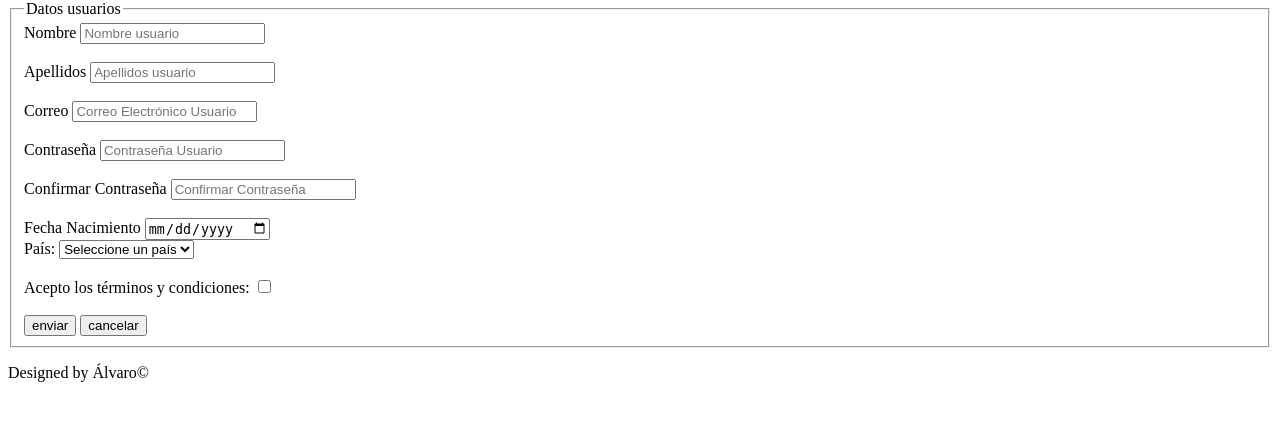
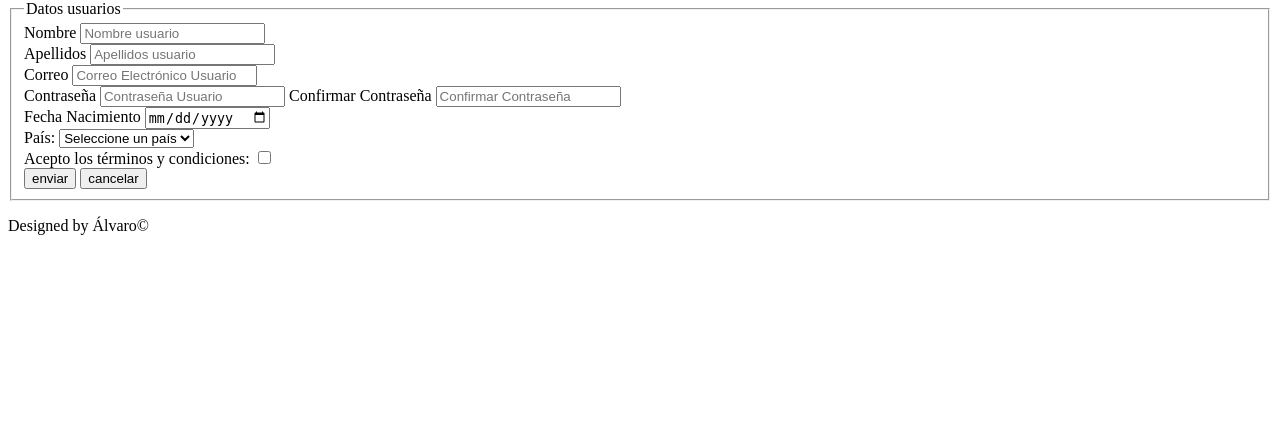
Before and after one commit to alvgarsan5/FormularioDatos, a PHP site: page / in a window 1280 px wide. Shown: the part 80-501 px from the top of the page. Run offline with PHP 8.4, Linux system fonts and the light colour scheme.

Commit message:
arregaldo el html del formulario

```diff
--- a/app/index.php
+++ b/app/index.php
@@ -94,13 +94,13 @@ if($_SERVER["REQUEST_METHOD"]== "POST"){
                 <article>
                     <label for="nombre">Nombre</label>
                     <input type="text" name="nombre" id="nombre" placeholder="Nombre usuario" required>
-                     <span style="color:red;"><?php echo $error['nombre'] ?? ''; ?></span><br><br>
+                     <span style="color:red;"><?php echo $error['nombre'] ?? ''; ?></span>
                 </article>
 
                   <article>
                     <label for="Apellidos">Apellidos</label>
                     <input type="text" name="apellidos" id="apellidos" placeholder="Apellidos usuario" required>
-                     <span style="color:red;"><?php echo $error['apellidos'] ?? ''; ?></span><br><br>
+                     <span style="color:red;"><?php echo $error['apellidos'] ?? ''; ?></span>
                 </article>
 
 
@@ -108,16 +108,15 @@ if($_SERVER["REQUEST_METHOD"]== "POST"){
                 <article>
                     <label for="email">Correo</label>
                     <input type="email" name="email" id="email" placeholder="Correo Electrónico Usuario" required >
-                     <span style="color:red;"><?php echo $error['email'] ?? ''; ?></span><br><br>
-                </article>
+                     <span style="color:red;"><?php echo $error['email'] ?? ''; ?></span>
 
                 <article>
                     <label for="password">Contraseña</label>
                     <input type="password" name="password" id="password" placeholder="Contraseña Usuario" required >
-                    <span style="color:red;"><?php echo $error['password'] ?? ''; ?></span><br><br>
+                    <span style="color:red;"><?php echo $error['password'] ?? ''; ?></span>
                      <label for="confirmarPassword">Confirmar Contraseña</label>
                     <input type="password" name="confirmarPassword" id="confirmarPassword" placeholder="Confirmar Contraseña" required >
-                    <span style="color:red;"><?php echo $error['confirmarPassword'] ?? ''; ?></span><br><br>
+                    <span style="color:red;"><?php echo $error['confirmarPassword'] ?? ''; ?></span>
 
                 </article>
 
@@ -136,12 +135,12 @@ if($_SERVER["REQUEST_METHOD"]== "POST"){
                             <option value="PT">Holanda</option>
                             <option value="IT">Inglaterra</option>
                     </select>
-                    <span style="color:red;"><?php echo $error['pais'] ?? ''; ?></span><br><br>
+                    <span style="color:red;"><?php echo $error['pais'] ?? ''; ?></span>
 
                     <article>
                         <label for="acepto">Acepto los términos y condiciones:</label>
                         <input type="checkbox" id="acepto" name="acepto" required>
-                         <span style="color:red;"><?php echo $error['acepto'] ?? ''; ?></span><br><br>
+                         <span style="color:red;"><?php echo $error['acepto'] ?? ''; ?></span>
                     </article>
                 </article>
 
```
